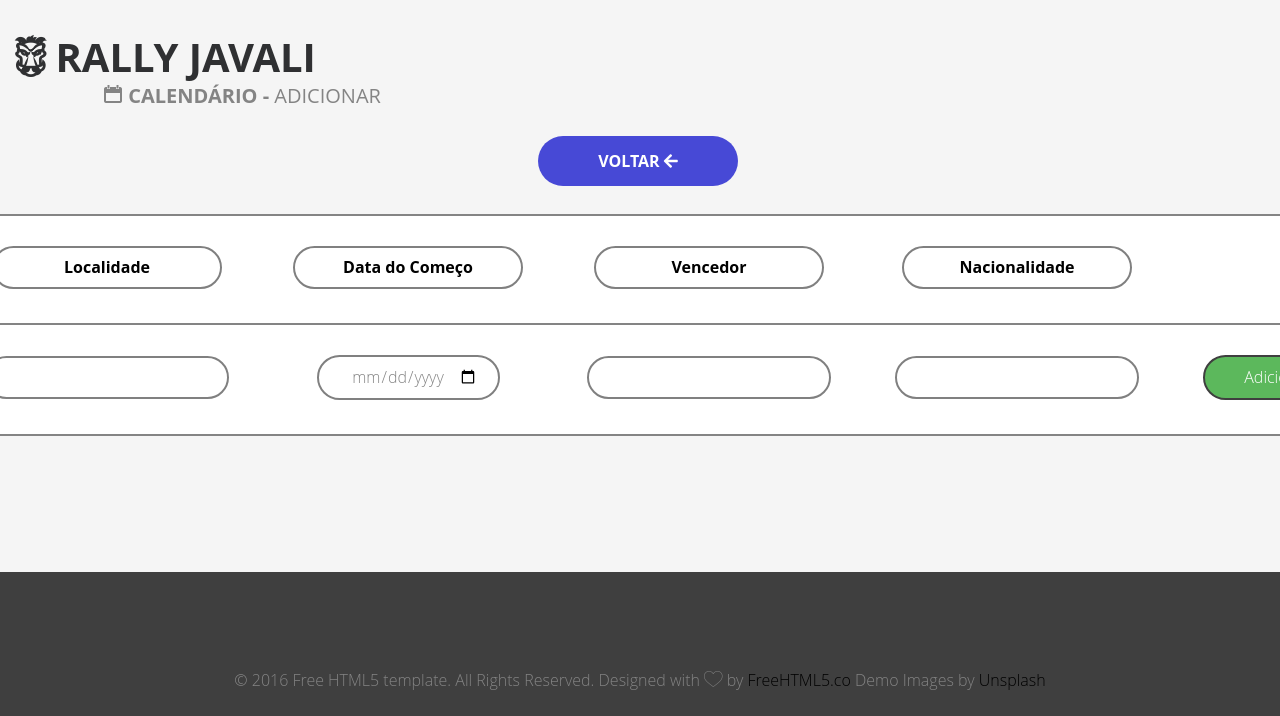
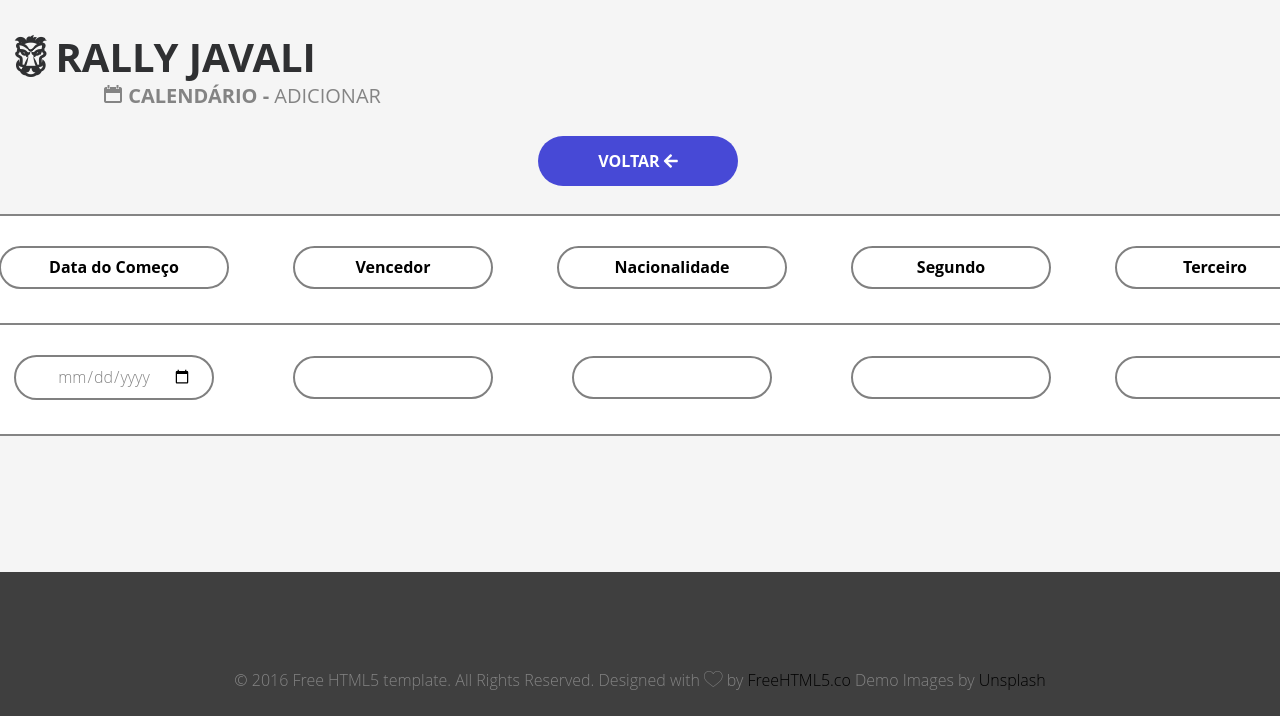
Before and after one commit to rlopes706/PapRui, a PHP site: page /Admin/adicionar_calendario.php in a window 1280 px wide. Shown: the top 716 px of the page. Run offline with PHP 8.4, Linux system fonts and the light colour scheme; data comes from the database, SQL or seed files in the repository; some web fonts are replaced.

Commit message:
ADMIN FEITO v1

```diff
--- a/Admin/adicionar_calendario.php
+++ b/Admin/adicionar_calendario.php
@@ -20,21 +20,25 @@ $result = mysqli_query($con, $sql);
         <div class="container">
             <div class="row">
                 <div class="desc animate-box">
-                    <table id="t01" style="margin-left: -100px">
+                    <table id="t01" style="margin-left: -350px">
                         <tbody>
                         <tr>
-                            <th><a class="btn btn-outline" style="cursor: default; width: 230px"><strong>Localidade </strong></a></th>
+                            <th><a class="btn btn-outline" style="cursor: default; width: 200px"><strong>Localidade </strong></a></th>
                             <th><a class="btn btn-outline" style="cursor: default; width: 230px"><strong>Data do Começo </strong></a></th>
-                            <th><a class="btn btn-outline" style="cursor: default; width: 230px""><strong>Vencedor </strong></a></th>
+                            <th><a class="btn btn-outline" style="cursor: default; width: 200px""><strong>Vencedor </strong></a></th>
                             <th><a class="btn btn-outline" style="cursor: default; width: 230px"><strong>Nacionalidade </strong></a></th>
+                            <th><a class="btn btn-outline" style="cursor: default; width: 200px""><strong>Segundo </strong></a></th>
+                            <th><a class="btn btn-outline" style="cursor: default; width: 200px""><strong>Terceiro </strong></a></th>
                             <th><a class="nolink"><strong> <!-- Espaço --> </strong></a></th>
                         </tr>
                         <form action="confirm-add-calendario.php" method="post" enctype="multipart/form-data">
                             <tr class="active" data-number="1">
-                                <td><a class="nolink"></a><input class="btn btn-outline" type="text" name="nomeCalendario"style="cursor: text"></td>
-                                <td><a class="nolink"></a><input class="btn btn-outline" type="date" name="dataCalendario" style="cursor: pointer"></td>
-                                <td><a class="nolink"></a><input class="btn btn-outline" type="text" name="vencedorCalendario" style="cursor: text"></td>
-                                <td><a class="nolink"></a><input class="btn btn-outline" type="text" name="nacionalidadeCalendario" style="cursor: text"></td>
+                                <td><a class="nolink"></a><input class="btn btn-outline" type="text" name="nomeCalendario"style="cursor: text; width: 200px""></td>
+                                <td><a class="nolink"></a><input class="btn btn-outline" type="date" name="dataCalendario" style="cursor: pointer; width: 200px""></td>
+                                <td><a class="nolink"></a><input class="btn btn-outline" type="text" name="vencedorCalendario" style="cursor: text; width: 200px""></td>
+                                <td><a class="nolink"></a><input class="btn btn-outline" type="text" name="nacionalidadeCalendario" style="cursor: text; width: 200px""></td>
+                                <td><a class="nolink"></a><input class="btn btn-outline" type="text" name="segundoCalendario" style="cursor: text; width: 200px""></td>
+                                <td><a class="nolink"></a><input class="btn btn-outline" type="text" name="terceiroCalendario" style="cursor: text; width: 200px""></td>
                                 <td><a class="nolink"></a><input class="btn btn-success" type="submit" value="Adicionar" style="height: 45px; width: 150px; border-color: #3f3f3f""></td>
                           </tr
                         </form>
--- a/Admin/calendario.php
+++ b/Admin/calendario.php
@@ -31,6 +31,8 @@ $result = mysqli_query($con, $sql);
                                 <th><a class="nolink"><strong>Data </strong></a></th>
                                 <th><a class="nolink"><strong>Vencedor </strong></a></th>
                                 <th><a class="nolink"><strong>Nacionalidade </strong></a></th>
+                                <th><a class="nolink"><strong>Segundo </strong></a></th>
+                                <th><a class="nolink"><strong>Terceiro </strong></a></th>
                                 <th><a class="nolink"><strong> Opções </strong></a></th>
                             </tr>
 
@@ -44,6 +46,9 @@ $result = mysqli_query($con, $sql);
                                 <td><a class="nolink"><?php echo $dados['calendarioData'] ?></a></td>
                                 <td><a class="nolink"><?php echo $dados['calendarioVencedor'] ?></a></td>
                                 <td><a class="nolink"><?php echo $dados['calendarioNacionalidade'] ?></a></td>
+
+                                <td><a class="nolink"><?php echo $dados['calendarioSegundo'] ?></a></td>
+                                <td><a class="nolink"><?php echo $dados['calendarioTerceiro'] ?></a></td>
                                 <td><a href="editar_calendario.php?id=<?php echo $dados['calendarioId'] ?>"> <i class="btn btn-primary fas fa-edit text-primary"></i></a><p></p>
                                     <a href="#" onclick="confirmaEliminaC(<?php echo $dados['calendarioId'] ?>)"> <i class="btn btn-danger fas fa-trash  text-danger" ></i> </a></td>
                             </tr>
--- a/Admin/confirm-add-calendario.php
+++ b/Admin/confirm-add-calendario.php
@@ -5,11 +5,13 @@ include_once ("includes/body.inc.php");
 $nome=($_POST['nomeCalendario']);
 $data=($_POST['dataCalendario']);
 $vencedor=($_POST['vencedorCalendario']);
+$segundo=($_POST['segundoCalendario']);
+$terceiro=($_POST['terceiroCalendario']);
 $nacionalidade=($_POST['nacionalidadeCalendario']);
 
 
-$sql="insert into calendario (calendarioNome,calendarioData,calendarioVencedor,calendarioNacionalidade)";
-$sql .= " values('".$nome."','".$data."','".$vencedor."','".$nacionalidade."');";
+$sql="insert into calendario (calendarioNome,calendarioData,calendarioVencedor,calendarioSegundo,calendarioTerceiro,calendarioNacionalidade)";
+$sql .= " values('".$nome."','".$data."','".$vencedor."','".$segundo."','".$terceiro."','".$nacionalidade."');";
 mysqli_query($con,$sql);
 
 header("location:calendario.php");
```
Also changed, not shown: about.php (+27 -16 lines), 2 other files.
